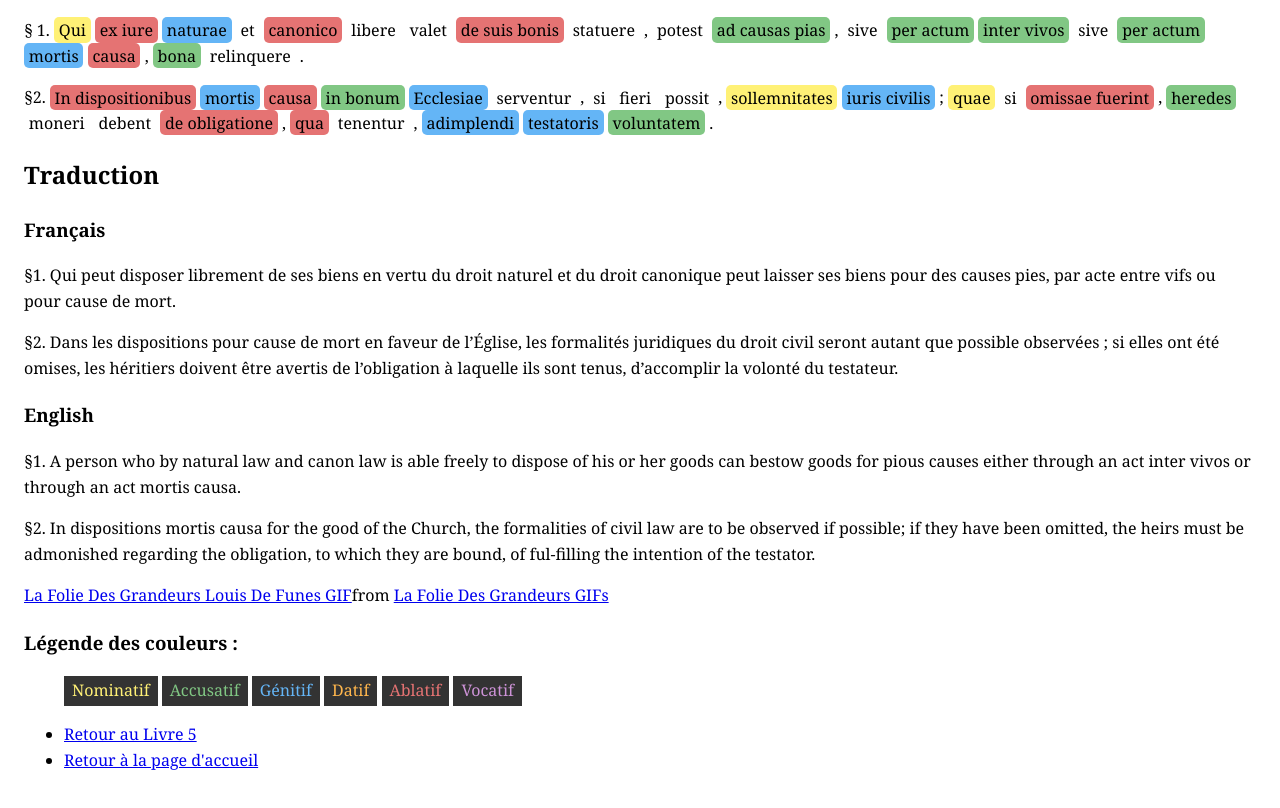
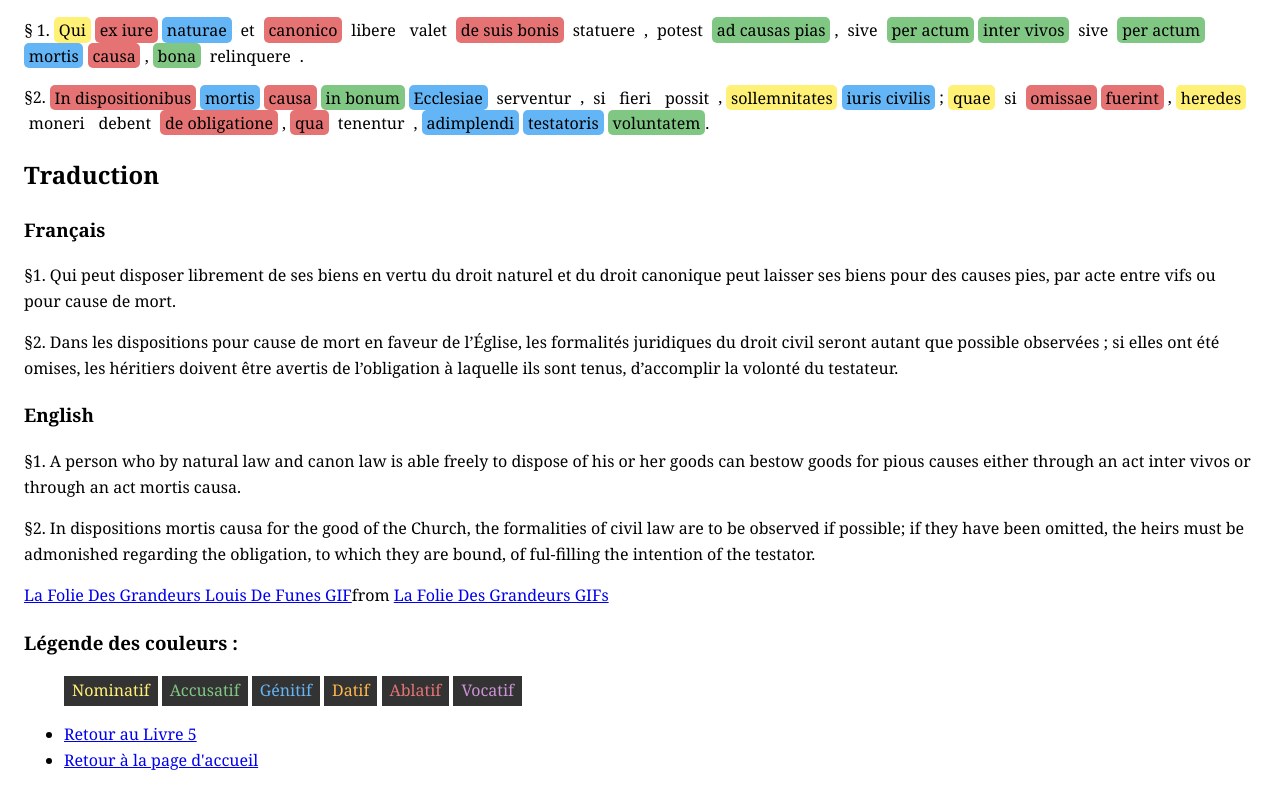
Before and after one commit to elibruyere/canon-1299, a plain HTML site: page index.html in a window 1280 px wide. Shown: the part 100-908 px from the top of the page. Drawn offline with Linux system fonts and the light colour scheme; a script that the page names is missing.

Commit message:
Update index.html

```diff
--- a/index.html
+++ b/index.html
@@ -75,9 +75,10 @@
   ;
   <span class="nominatif word" data-info="pronom relatif au nominatif féminin pluriel (sujet de omissae fuerint) — antécédent : sollemnitates">quae</span>
     <span class="word" data-info="conjonction de subordination conditionnelle - si">si</span>
-    <span class="ablatif word" data-info="verbe au subjonctif parfait passif, 3ᵖ personne du pluriel de omitto, omittere — « ont été omises »">omissae fuerint</span>
+            <span class="ablatif word" data-info="Atttribut du sujet 'quae', voy. 'fuerint' = omises">omissae</span>
+    <span class="ablatif word" data-info="verbe au subjonctif parfait passif, 3pp (-omitto-) = qu'ont été (omises)»">fuerint</span>
       ,
-    <span class="accusatif word" data-info="nominatif pluriel masculin/féminin de heres, heredis — « les héritiers » → sujet de moneri debent">heredes</span>
+    <span class="nominatif word" data-info="nominatif pluriel masculin/féminin de heres, heredis — « les héritiers » → sujet de moneri debent">heredes</span>
     <span class="word" data-info="infinitif présent passif de moneo, monere — « être avertis » → infinitif dépendant de debent">moneri</span>
    <span class="word" data-info="indicatif présent actif, 3pp. de debeo, debere — « ils doivent »">debent</span>
    <span class="ablatif word" data-info="de+ ablatif. ablatif singulier féminin de obligatio, -onis — « obligation »">de obligatione</span>
@@ -85,10 +86,9 @@
    <span class="ablatif word" data-info="pronom relatif féminin singulier ablatif, renvoyant à obligatione">qua</span>
     <span class="word" data-info="indicatif présent passif, 3ᵖ personne du pluriel de teneo, tenere — « ils sont tenus »">tenentur</span>
       ,
-   <span class="genitif word" data-info="gérondif au génitif neutre singulier de adimpleo, adimplere (forme rare, ici avec valeur d'adjectif verbal) — « d’accomplir » → dépend de voluntatem">adimplendi</span>
+   <span class="genitif word" data-info="gérond au génitif neutre singulier (-adimpleo-), forme rare, ici avec valeur d'adjectif verbal → dépend de voluntatem = d’accomplir">adimplendi</span>
      <span class="genitif word" data-info="génitif singulier masculin de testator, -oris — « du testateur »">testatoris</span>
-    <span class="accusatif word" data-info="COD. accusatif singulier féminin de voluntas, -atis — « volonté »">voluntatem</span>
-      .
+    <span class="accusatif word" data-info="COD. accusatif singulier féminin de voluntas, -atis — « volonté »">voluntatem</span>.
        </p>
 
 <h2>Traduction</h2>
```
